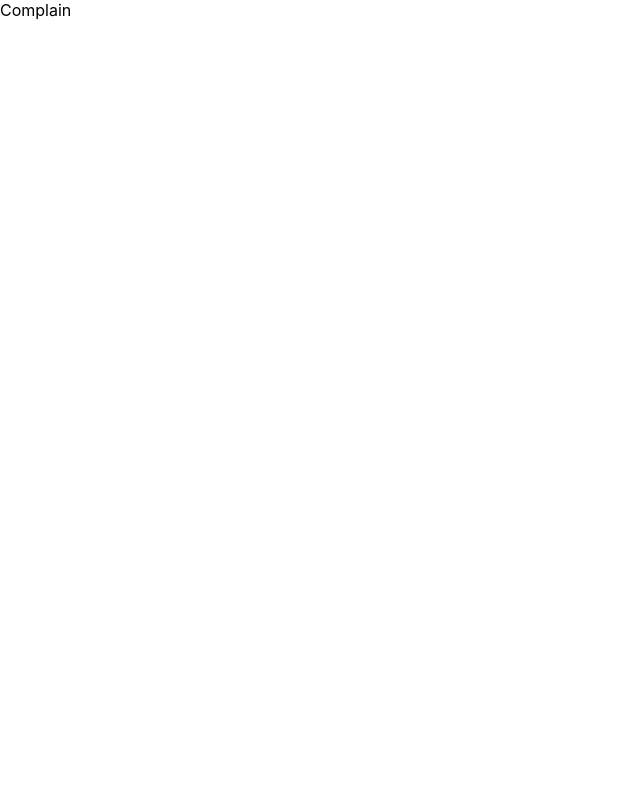
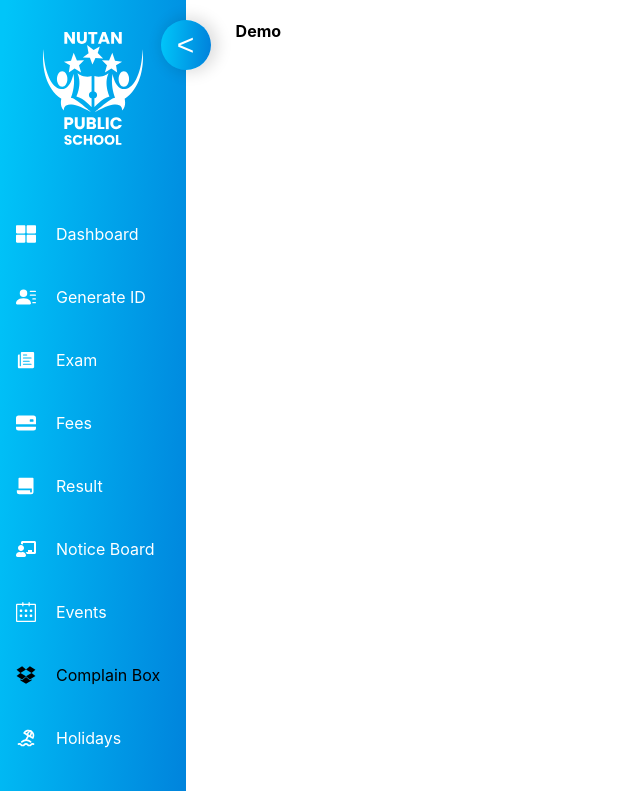
Before and after one commit to umangmalaviya/school-dairy, a React (Create React App) app: page /Complain in a window 1280 px wide. Shown: the top 791 px of the page, without its empty margins (0-640 px from the left). Built offline with nearby package versions, Linux system fonts and the light colour scheme; the HTML template or start-up script is replaced by a standard one.

Commit message:
update - 20230510(6)

```diff
--- a/src/App.js
+++ b/src/App.js
@@ -1,6 +1,4 @@
 import { BrowserRouter, Routes, Route } from "react-router-dom";
-import Home from "./Components/Pages/Fees";
-import { useState } from "react";
 import Demo from "./Components/Pages/Demo";
 import Demoo from "./Components/Pages/Demoo";
 import Login from "./Components/Pages/Login";
--- a/src/Components/Pages/Class.jsx
+++ b/src/Components/Pages/Class.jsx
@@ -1,10 +1,19 @@
-import React from 'react'
+import React, { useState } from 'react'
 import "../Style/Class.css"
+import Navbar from "../Pages/Navbar"
 
 const Class = () => {
-  return (
-    <div>Class</div>
-  )
+  const [navVisible, showNavbar] = useState(true);
+    return (
+        <>
+            <div className="main-content">
+                <Navbar visible={navVisible} show={showNavbar} />
+                <div className="inner-main-content" style={{ marginLeft: navVisible ? "50px" : "70px" }}>
+                    <h4>Demo</h4>
+                </div>
+            </div>
+        </>
+    )
 }
 
 export default Class
--- a/src/Components/Pages/Complain.jsx
+++ b/src/Components/Pages/Complain.jsx
@@ -1,9 +1,18 @@
-import React from 'react'
+import React, { useState } from 'react'
 import "../Style/Complain.css"
+import Navbar from "../Pages/Navbar"
 
 const Complain = () => {
+  const [navVisible, showNavbar] = useState(true);
   return (
-    <div>Complain</div>
+    <>
+      <div className="main-content">
+        <Navbar visible={navVisible} show={showNavbar} />
+        <div className="inner-main-content" style={{ marginLeft: navVisible ? "50px" : "70px" }}>
+          <h4>Demo</h4>
+        </div>
+      </div>
+    </>
   )
 }
 
--- a/src/Components/Pages/Dashboard.jsx
+++ b/src/Components/Pages/Dashboard.jsx
@@ -1,10 +1,19 @@
-import React from 'react'
+import React, { useState } from 'react'
 import "../Style/Dashboard.css"
+import Navbar from "../Pages/Navbar"
 
 const Dashboard = () => {
-  return (
-    <div>Dashboard</div>
-  )
+  const [navVisible, showNavbar] = useState(true);
+    return (
+        <>
+            <div className="main-content">
+                <Navbar visible={navVisible} show={showNavbar} />
+                <div className="inner-main-content" style={{ marginLeft: navVisible ? "50px" : "70px" }}>
+                    <h4>Demo</h4>
+                </div>
+            </div>
+        </>
+    )
 }
 
 export default Dashboard
--- a/src/Components/Pages/Events.jsx
+++ b/src/Components/Pages/Events.jsx
@@ -1,9 +1,18 @@
-import React from 'react'
+import React, { useState } from 'react'
 import "../Style/Events.css"
+import Navbar from "../Pages/Navbar"
 
 const Events = () => {
+  const [navVisible, showNavbar] = useState(true);
   return (
-    <div>Events</div>
+    <>
+      <div className="main-content">
+        <Navbar visible={navVisible} show={showNavbar} />
+        <div className="inner-main-content" style={{ marginLeft: navVisible ? "50px" : "70px" }}>
+          <h4>Demo</h4>
+        </div>
+      </div>
+    </>
   )
 }
 
--- a/src/Components/Pages/Exam.jsx
+++ b/src/Components/Pages/Exam.jsx
@@ -1,9 +1,18 @@
-import React from 'react'
+import React, { useState } from 'react'
 import "../Style/Exam.css"
+import Navbar from "../Pages/Navbar"
 
 const Exam = () => {
+  const [navVisible, showNavbar] = useState(true);
   return (
-    <div>Exam</div>
+    <>
+      <div className="main-content">
+        <Navbar visible={navVisible} show={showNavbar} />
+        <div className="inner-main-content" style={{ marginLeft: navVisible ? "50px" : "70px" }}>
+          <h4>Demo</h4>
+        </div>
+      </div>
+    </>
   )
 }
 
--- a/src/Components/Pages/Fees.jsx
+++ b/src/Components/Pages/Fees.jsx
@@ -1,9 +1,18 @@
-import React from 'react'
+import React, { useState } from 'react'
 import "../Style/Fees.css"
+import Navbar from "../Pages/Navbar"
 
 const Fees = () => {
+  const [navVisible, showNavbar] = useState(true);
   return (
-    <div>Fees</div>
+    <>
+      <div className="main-content">
+        <Navbar visible={navVisible} show={showNavbar} />
+        <div className="inner-main-content" style={{ marginLeft: navVisible ? "50px" : "70px" }}>
+          <h4>Demo</h4>
+        </div>
+      </div>
+    </>
   )
 }
 
--- a/src/Components/Pages/Holiday.jsx
+++ b/src/Components/Pages/Holiday.jsx
@@ -1,9 +1,18 @@
-import React from 'react'
+import React, { useState } from 'react'
 import "../Style/Holiday.css"
+import Navbar from "../Pages/Navbar"
 
 const Holiday = () => {
+  const [navVisible, showNavbar] = useState(true);
   return (
-    <div>Holiday</div>
+    <>
+      <div className="main-content">
+        <Navbar visible={navVisible} show={showNavbar} />
+        <div className="inner-main-content" style={{ marginLeft: navVisible ? "50px" : "70px" }}>
+          <h4>Demo</h4>
+        </div>
+      </div>
+    </>
   )
 }
 
--- a/src/Components/Pages/Id.jsx
+++ b/src/Components/Pages/Id.jsx
@@ -1,9 +1,18 @@
-import React from 'react'
+import React, { useState } from 'react'
 import "../Style/Id.css"
+import Navbar from "../Pages/Navbar"
 
 const Id = () => {
+  const [navVisible, showNavbar] = useState(true);
   return (
-    <div>Id</div>
+    <>
+      <div className="main-content">
+        <Navbar visible={navVisible} show={showNavbar} />
+        <div className="inner-main-content" style={{ marginLeft: navVisible ? "50px" : "70px" }}>
+          <h4>Demo</h4>
+        </div>
+      </div>
+    </>
   )
 }
 
--- a/src/Components/Pages/Notice.jsx
+++ b/src/Components/Pages/Notice.jsx
@@ -1,9 +1,18 @@
-import React from 'react'
+import React, { useState } from 'react'
 import "../Style/Notice.css"
+import Navbar from "../Pages/Navbar"
 
 const Notice = () => {
+  const [navVisible, showNavbar] = useState(true);
   return (
-    <div>Notice</div>
+    <>
+      <div className="main-content">
+        <Navbar visible={navVisible} show={showNavbar} />
+        <div className="inner-main-content" style={{ marginLeft: navVisible ? "50px" : "70px" }}>
+          <h4>Demo</h4>
+        </div>
+      </div>
+    </>
   )
 }
 
--- a/src/Components/Pages/Result.jsx
+++ b/src/Components/Pages/Result.jsx
@@ -1,9 +1,18 @@
-import React from 'react'
+import React, { useState } from 'react'
 import "../Style/Result.css"
+import Navbar from "../Pages/Navbar"
 
 const Result = () => {
+  const [navVisible, showNavbar] = useState(true);
   return (
-    <div>Result</div>
+    <>
+      <div className="main-content">
+        <Navbar visible={navVisible} show={showNavbar} />
+        <div className="inner-main-content" style={{ marginLeft: navVisible ? "50px" : "70px" }}>
+          <h4>Demo</h4>
+        </div>
+      </div>
+    </>
   )
 }
 
--- a/src/Components/Pages/Time.jsx
+++ b/src/Components/Pages/Time.jsx
@@ -1,9 +1,18 @@
-import React from 'react'
+import React, { useState } from 'react'
 import "../Style/Time.css"
+import Navbar from "../Pages/Navbar"
 
 const Time = () => {
+  const [navVisible, showNavbar] = useState(true);
   return (
-    <div>Time</div>
+    <>
+      <div className="main-content">
+        <Navbar visible={navVisible} show={showNavbar} />
+        <div className="inner-main-content" style={{ marginLeft: navVisible ? "50px" : "70px" }}>
+          <h4>Demo</h4>
+        </div>
+      </div>
+    </>
   )
 }
 
```
